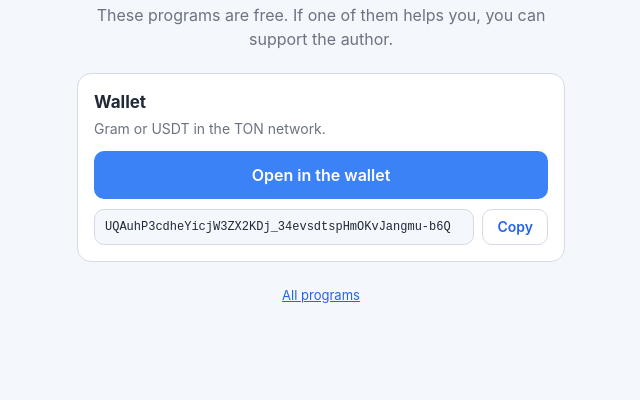
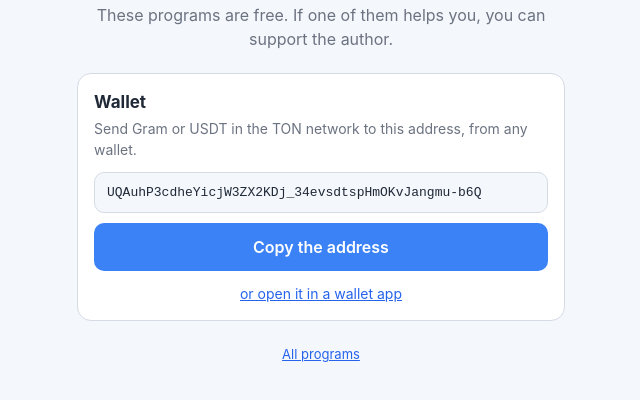
Before and after one commit to moskva1988/moskva1988.github.io, a plain HTML site: page support/index.html in a window 1280 px wide. Shown: the part 70-470 px from the top of the page, without its empty margins (319-959 px from the left). Drawn offline with Linux system fonts and the light colour scheme.

Commit message:
The pages are updated

```diff
--- a/support/index.html
+++ b/support/index.html
@@ -22,11 +22,10 @@
   .open { display:block; text-align:center; background:var(--blue); color:#fff; text-decoration:none;
           font-weight:600; padding:12px; border-radius:10px; }
   .open:hover { filter:brightness(1.08); }
-  .address { display:flex; gap:8px; margin-top:10px; }
-  .address code { flex:1; min-width:0; overflow-wrap:anywhere; font-size:12px; padding:8px 10px;
-                  border:1px solid var(--line); border-radius:10px; background:var(--bg); }
-  .address button { font:inherit; font-size:14px; font-weight:600; color:var(--blue-dark); background:none;
-                    border:1px solid var(--line); border-radius:10px; padding:0 14px; }
+  .address { display:block; overflow-wrap:anywhere; font-size:13px; padding:10px 12px; margin:0 0 10px;
+             border:1px solid var(--line); border-radius:10px; background:var(--bg); }
+  button.open { width:100%; border:0; font:inherit; font-weight:600; cursor:pointer; }
+  .other { display:block; text-align:center; font-size:14px; margin-top:12px; }
   .empty { text-align:center; color:var(--soft); padding:24px 8px; }
   footer { color:var(--soft); font-size:13px; margin-top:24px; text-align:center; }
   a { color:var(--blue-dark); }
@@ -43,11 +42,12 @@
 // ---- The ways to support. To change them: edit this list, then run tools/publish_support.sh ----
 // A way is shown when it has a link (url) or an address; an empty one is left out.
 //   url     — what the button opens: a payment page, a Telegram bot, a transfer link
-//   address — a wallet address in the TON network: the button opens the wallet, the address can be copied
+//   address — a wallet address in the TON network: the button copies it (that works with every wallet);
+//             a small link below tries to open a wallet app, which not every phone has
 const WAYS = [
   { title: "Bank card", note: "Any card. The payment page opens in the browser.", url: "" },
   { title: "Telegram",  note: "Opens the support bot in Telegram.",               url: "" },
-  { title: "Wallet",    note: "Gram or USDT in the TON network.",                 address: "UQAuhP3cdheYicjW3ZX2KDj_34evsdtspHmOKvJangmu-b6Q" },
+  { title: "Wallet",    note: "Send Gram or USDT in the TON network to this address, from any wallet.", address: "UQAuhP3cdheYicjW3ZX2KDj_34evsdtspHmOKvJangmu-b6Q" },
   { title: "MarTrust",  note: "Crew-to-Crew: a free transfer between MarTrust accounts.", url: "" },
 ];
 // ---- The programs that send people here: page.../support/?app=<key> ----
@@ -74,19 +74,21 @@ for (const w of shown) {
   card.className = "way";
   const h = document.createElement("h2"); h.textContent = w.title; card.appendChild(h);
   const n = document.createElement("p"); n.textContent = w.note || ""; card.appendChild(n);
-  const a = document.createElement("a");
-  a.className = "open";
-  a.href = address ? "ton://transfer/" + encodeURIComponent(address) : w.url.trim();
-  a.rel = "noopener";
-  a.textContent = address ? "Open in the wallet" : "Open";
-  card.appendChild(a);
   if (address) {
-    const row = document.createElement("div"); row.className = "address";
-    const code = document.createElement("code"); code.textContent = address; row.appendChild(code);
-    const b = document.createElement("button"); b.type = "button"; b.textContent = "Copy";
+    const code = document.createElement("code"); code.className = "address"; code.textContent = address;
+    card.appendChild(code);
+    const b = document.createElement("button"); b.type = "button"; b.className = "open";
+    b.textContent = "Copy the address";
     b.onclick = () => navigator.clipboard.writeText(address).then(() => { b.textContent = "Copied"; });
-    row.appendChild(b);
-    card.appendChild(row);
+    card.appendChild(b);
+    const a = document.createElement("a"); a.className = "other";
+    a.href = "ton://transfer/" + encodeURIComponent(address);
+    a.textContent = "or open it in a wallet app";
+    card.appendChild(a);
+  } else {
+    const a = document.createElement("a"); a.className = "open";
+    a.href = w.url.trim(); a.rel = "noopener"; a.textContent = "Open";
+    card.appendChild(a);
   }
   box.appendChild(card);
 }
```
